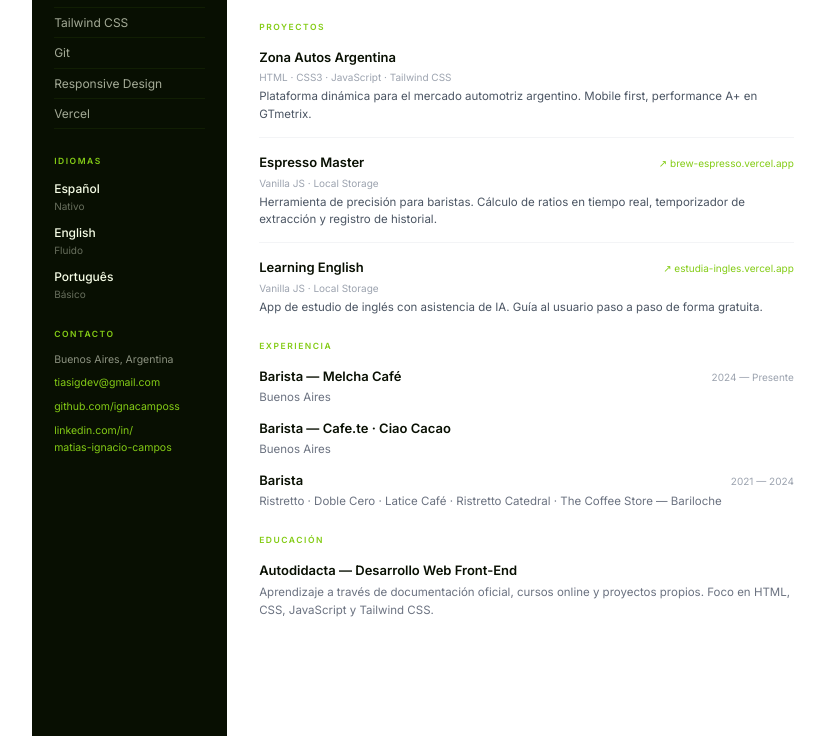
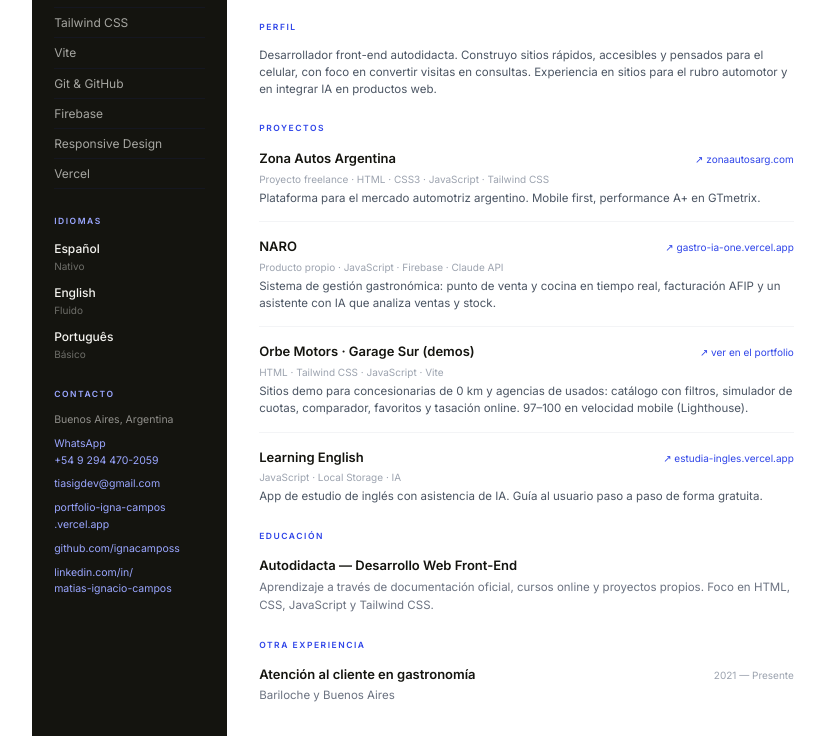
Before and after one commit to ignacamposs/Portfolio, a website: page public/cv.html in a window 1280 px wide. Shown: the part 142-878 px from the top of the page, without its empty margins (211-1036 px from the left). Drawn offline with Linux system fonts and the light colour scheme.

Commit message:
CV actualizado, analytics y PDF personal fuera del repo
- CV: proyectos nuevos, WhatsApp, link al portfolio y paleta del sitio
- Vercel Web Analytics en portfolio y demos
- getCertificadoBaja.pdf deja de versionarse (queda solo local, en .gitignore)

Co-Authored-By: Claude Opus 5.5 <noreply@anthropic.com>

```diff
--- a/demos/concesionaria/main.js
+++ b/demos/concesionaria/main.js
@@ -5,6 +5,7 @@ import '@fontsource/manrope/latin-700.css';
 import '@fontsource/sora/latin-600.css';
 import '@fontsource/sora/latin-700.css';
 import './style.css';
+import { inject } from '@vercel/analytics';
 import { mountWhatsAppButton, whatsappUrl } from '../../src/modules/whatsapp.js';
 
 const IMG = '/demos/concesionaria/img';
@@ -192,3 +193,5 @@ document.querySelectorAll('[data-whatsapp]').forEach((a) => (a.href = whatsappUr
 
 renderGrid();
 renderSim();
+
+inject();
--- a/demos/usados/main.js
+++ b/demos/usados/main.js
@@ -6,6 +6,7 @@ import '@fontsource/bricolage-grotesque/latin-600.css';
 import '@fontsource/bricolage-grotesque/latin-700.css';
 import '@fontsource/bricolage-grotesque/latin-800.css';
 import './style.css';
+import { inject } from '@vercel/analytics';
 import { mountWhatsAppButton, whatsappUrl } from '../../src/modules/whatsapp.js';
 
 const IMG = '/demos/usados/img';
@@ -341,3 +342,5 @@ document.querySelectorAll('[data-whatsapp]').forEach((a) => (a.href = whatsappUr
 
 showStep(0);
 render();
+
+inject();
--- a/package.json
+++ b/package.json
@@ -20,5 +20,8 @@
     "postcss": "^8.4.49",
     "tailwindcss": "^3.4.15",
     "vite": "^5.4.11"
+  },
+  "dependencies": {
+    "@vercel/analytics": "^2.0.1"
   }
 }
--- a/public/cv.html
+++ b/public/cv.html
@@ -28,8 +28,8 @@
 
         /* ── SIDEBAR ── */
         .sidebar {
-            background: #080f02;
-            color: #f7fee7;
+            background: #14140f;
+            color: #f5f4f0;
             padding: 36px 22px;
         }
 
@@ -37,7 +37,7 @@
             font-size: 8.5px;
             letter-spacing: 0.18em;
             text-transform: uppercase;
-            color: #84cc16;
+            color: #9aa6ff;
             font-weight: 600;
             margin-top: 26px;
             margin-bottom: 10px;
@@ -47,9 +47,9 @@
 
         .skill-item {
             font-size: 12px;
-            color: rgba(247, 254, 231, 0.65);
+            color: rgba(245, 244, 240, 0.65);
             padding: 5px 0;
-            border-bottom: 1px solid rgba(132, 204, 22, 0.08);
+            border-bottom: 1px solid rgba(47, 69, 232, 0.08);
         }
 
         .skill-item:last-child { border-bottom: none; }
@@ -58,24 +58,24 @@
 
         .lang-name {
             font-size: 12px;
-            color: #f7fee7;
+            color: #f5f4f0;
             font-weight: 500;
         }
 
         .lang-level {
             font-size: 10px;
-            color: rgba(247, 254, 231, 0.4);
+            color: rgba(245, 244, 240, 0.4);
         }
 
         .contact-item {
             font-size: 10.5px;
-            color: rgba(247, 254, 231, 0.55);
+            color: rgba(245, 244, 240, 0.55);
             margin-bottom: 7px;
             word-break: break-all;
         }
 
         .contact-item a {
-            color: #84cc16;
+            color: #9aa6ff;
             text-decoration: none;
         }
 
@@ -95,7 +95,7 @@
         .name {
             font-size: 26px;
             font-weight: 700;
-            color: #080f02;
+            color: #14140f;
             letter-spacing: -0.02em;
             margin-bottom: 3px;
         }
@@ -105,7 +105,7 @@
             font-weight: 600;
             letter-spacing: 0.18em;
             text-transform: uppercase;
-            color: #84cc16;
+            color: #2f45e8;
         }
 
         .location {
@@ -121,7 +121,7 @@
             font-size: 8.5px;
             letter-spacing: 0.18em;
             text-transform: uppercase;
-            color: #84cc16;
+            color: #2f45e8;
             font-weight: 600;
             margin-bottom: 12px;
         }
@@ -149,12 +149,12 @@
         .project-name {
             font-size: 13px;
             font-weight: 600;
-            color: #080f02;
+            color: #14140f;
         }
 
         .project-link {
             font-size: 10px;
-            color: #84cc16;
+            color: #2f45e8;
             text-decoration: none;
             flex-shrink: 0;
             margin-left: 8px;
@@ -184,7 +184,7 @@
         .exp-role {
             font-size: 13px;
             font-weight: 600;
-            color: #080f02;
+            color: #14140f;
         }
 
         .exp-date {
@@ -204,7 +204,7 @@
         .edu-title {
             font-size: 13px;
             font-weight: 600;
-            color: #080f02;
+            color: #14140f;
             margin-bottom: 2px;
         }
 
@@ -228,7 +228,9 @@
         <div class="skill-item">CSS3</div>
         <div class="skill-item">JavaScript</div>
         <div class="skill-item">Tailwind CSS</div>
-        <div class="skill-item">Git</div>
+        <div class="skill-item">Vite</div>
+        <div class="skill-item">Git &amp; GitHub</div>
+        <div class="skill-item">Firebase</div>
         <div class="skill-item">Responsive Design</div>
         <div class="skill-item">Vercel</div>
 
@@ -249,7 +251,13 @@
         <div class="sidebar-section-title">Contacto</div>
         <div class="contact-item">Buenos Aires, Argentina</div>
         <div class="contact-item">
+            <a href="https://wa.me/5492944702059">WhatsApp<br><span style="white-space:nowrap">+54 9 294 470-2059</span></a>
+        </div>
+        <div class="contact-item">
             <a href="mailto:tiasigdev@gmail.com">tiasigdev@gmail.com</a>
+        </div>
+        <div class="contact-item">
+            <a href="https://portfolio-igna-campos.vercel.app">portfolio-igna-campos<br>.vercel.app</a>
         </div>
         <div class="contact-item">
             <a href="https://github.com/ignacamposs">github.com/ignacamposs</a>
@@ -269,23 +277,38 @@
         </div>
 
         <div class="section">
+            <div class="section-title">Perfil</div>
+            <div class="project-desc">Desarrollador front-end autodidacta. Construyo sitios rápidos, accesibles y pensados para el celular, con foco en convertir visitas en consultas. Experiencia en sitios para el rubro automotor y en integrar IA en productos web.</div>
+        </div>
+
+        <div class="section">
             <div class="section-title">Proyectos</div>
 
             <div class="project">
                 <div class="project-header">
                     <div class="project-name">Zona Autos Argentina</div>
+                    <a href="https://www.zonaautosarg.com/" class="project-link">↗ zonaautosarg.com</a>
                 </div>
-                <div class="project-stack">HTML · CSS3 · JavaScript · Tailwind CSS</div>
-                <div class="project-desc">Plataforma dinámica para el mercado automotriz argentino. Mobile first, performance A+ en GTmetrix.</div>
+                <div class="project-stack">Proyecto freelance · HTML · CSS3 · JavaScript · Tailwind CSS</div>
+                <div class="project-desc">Plataforma para el mercado automotriz argentino. Mobile first, performance A+ en GTmetrix.</div>
             </div>
 
             <div class="project">
                 <div class="project-header">
-                    <div class="project-name">Espresso Master</div>
-                    <a href="https://brew-espresso.vercel.app/" class="project-link">↗ brew-espresso.vercel.app</a>
+                    <div class="project-name">NARO</div>
+                    <a href="https://gastro-ia-one.vercel.app/landing.html" class="project-link">↗ gastro-ia-one.vercel.app</a>
                 </div>
-                <div class="project-stack">Vanilla JS · Local Storage</div>
-                <div class="project-desc">Herramienta de precisión para baristas. Cálculo de ratios en tiempo real, temporizador de extracción y registro de historial.</div>
+                <div class="project-stack">Producto propio · JavaScript · Firebase · Claude API</div>
+                <div class="project-desc">Sistema de gestión gastronómica: punto de venta y cocina en tiempo real, facturación AFIP y un asistente con IA que analiza ventas y stock.</div>
+            </div>
+
+            <div class="project">
+                <div class="project-header">
+                    <div class="project-name">Orbe Motors · Garage Sur (demos)</div>
+                    <a href="https://portfolio-igna-campos.vercel.app/#proyectos" class="project-link">↗ ver en el portfolio</a>
+                </div>
+                <div class="project-stack">HTML · Tailwind CSS · JavaScript · Vite</div>
+                <div class="project-desc">Sitios demo para concesionarias de 0 km y agencias de usados: catálogo con filtros, simulador de cuotas, comparador, favoritos y tasación online. 97–100 en velocidad mobile (Lighthouse).</div>
             </div>
 
             <div class="project">
@@ -293,35 +316,8 @@
                     <div class="project-name">Learning English</div>
                     <a href="https://estudia-ingles.vercel.app/" class="project-link">↗ estudia-ingles.vercel.app</a>
                 </div>
-                <div class="project-stack">Vanilla JS · Local Storage</div>
+                <div class="project-stack">JavaScript · Local Storage · IA</div>
                 <div class="project-desc">App de estudio de inglés con asistencia de IA. Guía al usuario paso a paso de forma gratuita.</div>
-            </div>
-        </div>
-
-        <div class="section">
-            <div class="section-title">Experiencia</div>
-
-            <div class="exp-item">
-                <div class="exp-header">
-                    <div class="exp-role">Barista — Melcha Café</div>
-                    <div class="exp-date">2024 — Presente</div>
-                </div>
-                <div class="exp-place">Buenos Aires</div>
-            </div>
-
-            <div class="exp-item">
-                <div class="exp-header">
-                    <div class="exp-role">Barista — Cafe.te · Ciao Cacao</div>
-                </div>
-                <div class="exp-place">Buenos Aires</div>
-            </div>
-
-            <div class="exp-item">
-                <div class="exp-header">
-                    <div class="exp-role">Barista</div>
-                    <div class="exp-date">2021 — 2024</div>
-                </div>
-                <div class="exp-place">Ristretto · Doble Cero · Latice Café · Ristretto Catedral · The Coffee Store — Bariloche</div>
             </div>
         </div>
 
@@ -331,6 +327,17 @@
             <div class="edu-desc">Aprendizaje a través de documentación oficial, cursos online y proyectos propios. Foco en HTML, CSS, JavaScript y Tailwind CSS.</div>
         </div>
 
+        <div class="section">
+            <div class="section-title">Otra experiencia</div>
+            <div class="exp-item">
+                <div class="exp-header">
+                    <div class="exp-role">Atención al cliente en gastronomía</div>
+                    <div class="exp-date">2021 — Presente</div>
+                </div>
+                <div class="exp-place">Bariloche y Buenos Aires</div>
+            </div>
+        </div>
+
     </main>
 
 </div>
--- a/src/main.js
+++ b/src/main.js
@@ -6,6 +6,7 @@ import '@fontsource/geist/latin-600.css';
 import '@fontsource/geist-mono/latin-400.css';
 import '@fontsource/geist-mono/latin-500.css';
 import './style.css';
+import { inject } from '@vercel/analytics';
 import { initNav } from './modules/nav.js';
 import { initScrollReveal } from './modules/scroll-reveal.js';
 import { mountProjects } from './modules/projects.js';
@@ -31,3 +32,5 @@ document.querySelectorAll('[data-whatsapp]').forEach((a) => {
 
 initNav();
 initScrollReveal();
+
+inject();
```
Also changed, not shown: 4 other files.
